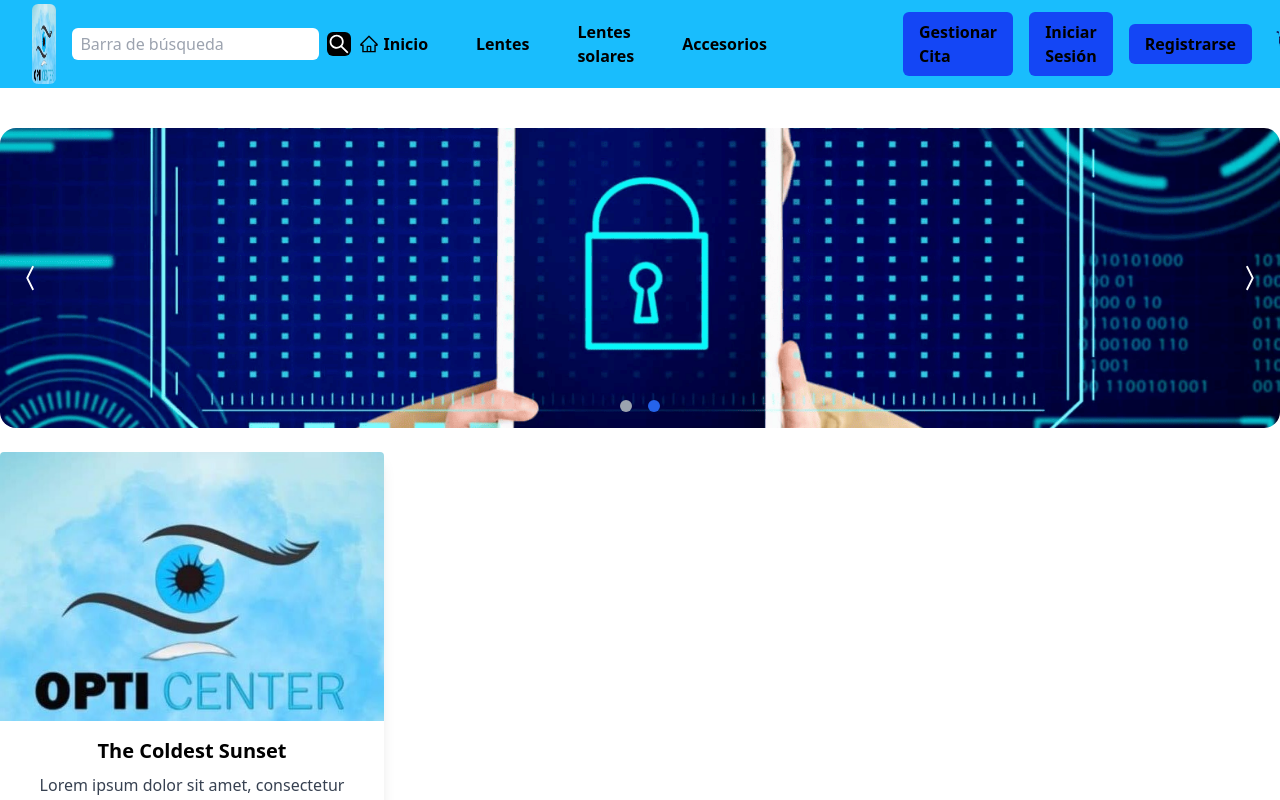
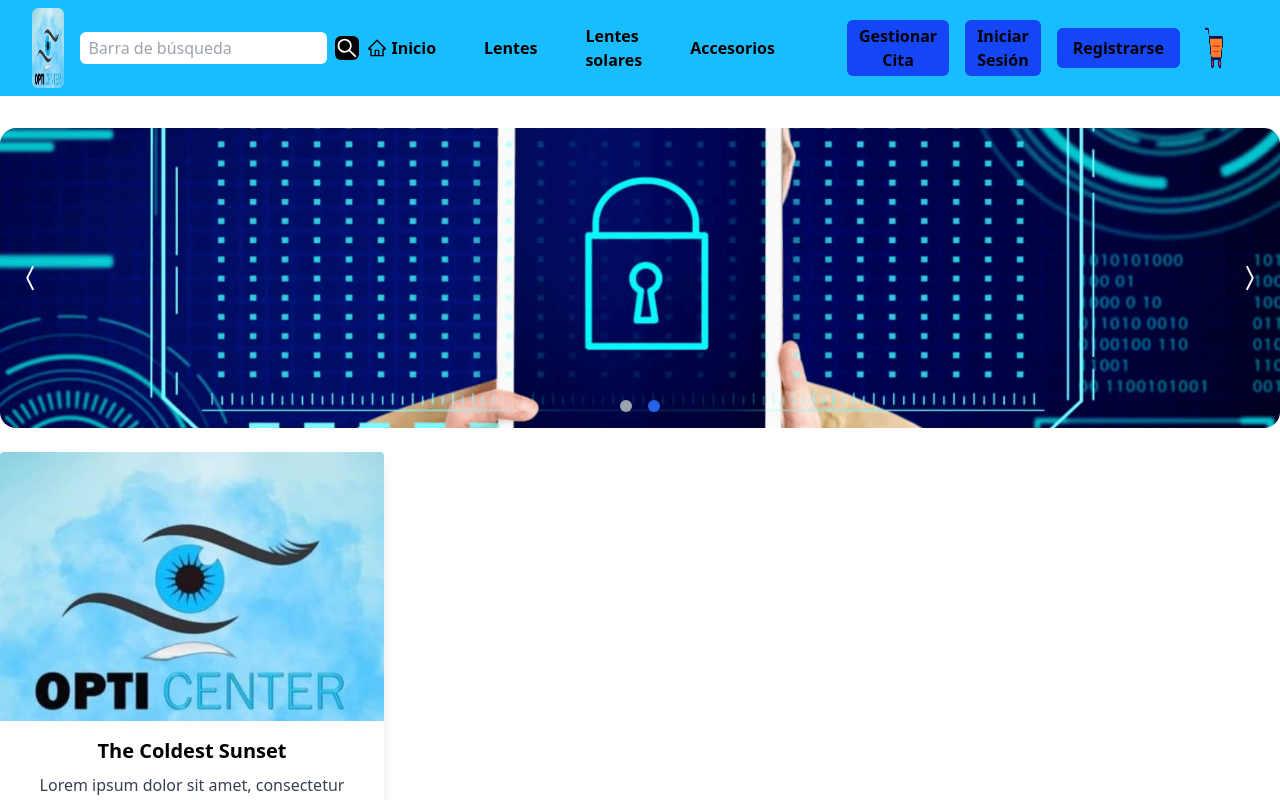
Before and after one commit to IrvingYHM/Opticenter, a React (Vite) app: page / in a window 1280 px wide. Shown: the top 800 px of the page. Built offline with nearby package versions, Linux system fonts and the light colour scheme.

Commit message:
tamaño de carrito y barra de navegacion

```diff
--- a/src/components/BarraNavegacion.jsx
+++ b/src/components/BarraNavegacion.jsx
@@ -32,18 +32,20 @@ function App() {
             <Link to="/accesorios" className="hover:bg-blue-900 text-black rounded-md px-2 py-2 font-bold flex items-center"> Accesorios </Link>
           </div>
 
-          <div className="hidden md:flex items-center gap-4 ml-4 md:ml-32">
+          <div className="hidden md:flex items-center gap-4 ml-4 md:ml-32 -translate-x-16">
             <Link
             to="/gestionarCi"
-            className="bg-aRey hover:bg-blue-900 text-black rounded-md px-4 py-2 font-bold flex" href=""> Gestionar Cita </Link>
+            className="bg-aRey hover:bg-blue-900 text-black rounded-md px-3 py-1 font-bold flex text-center">
+            Gestionar Cita
+            </Link>
             <Link
             to="/inicioS"
-            className="bg-aRey hover:bg-blue-900 text-black rounded-md px-4 py-2 font-bold flex" href=""> Iniciar Sesión </Link>
+            className="bg-aRey hover:bg-blue-900 text-black rounded-md px-3 py-1 font-bold flex"> Iniciar Sesión </Link>
             <Link
             to="/registrarseL"
-            className="bg-aRey hover:bg-blue-900 text-black rounded-md px-4 py-2 font-bold flex" href=""> Registrarse </Link>
+            className="bg-aRey hover:bg-blue-900 text-black rounded-md px-4 py-2 font-bold flex"> Registrarse </Link>
             <Link to="/carrito">
-              <img src={carrito} className="w-10 h-10 ml-2 rounded-md m-1" alt="carrito" />
+              <img src={carrito} className="w-20 h-16 ml-2 rounded-md m-3" alt="carrito"/>
             </Link>
           </div>
         </div>
```
